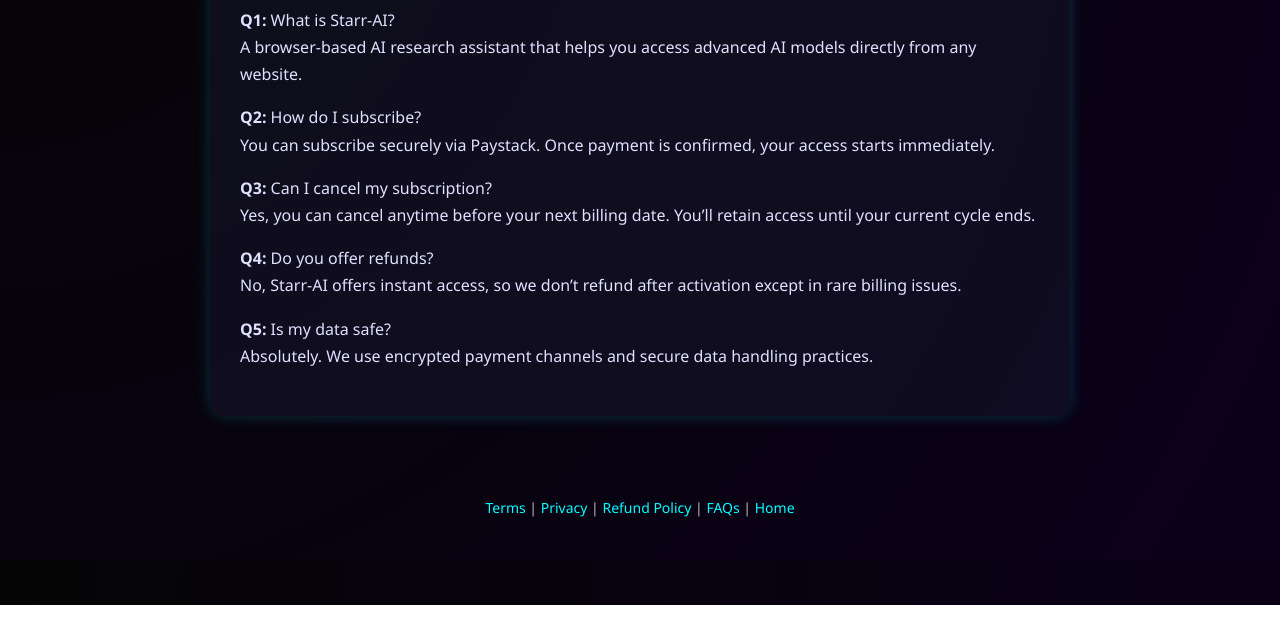
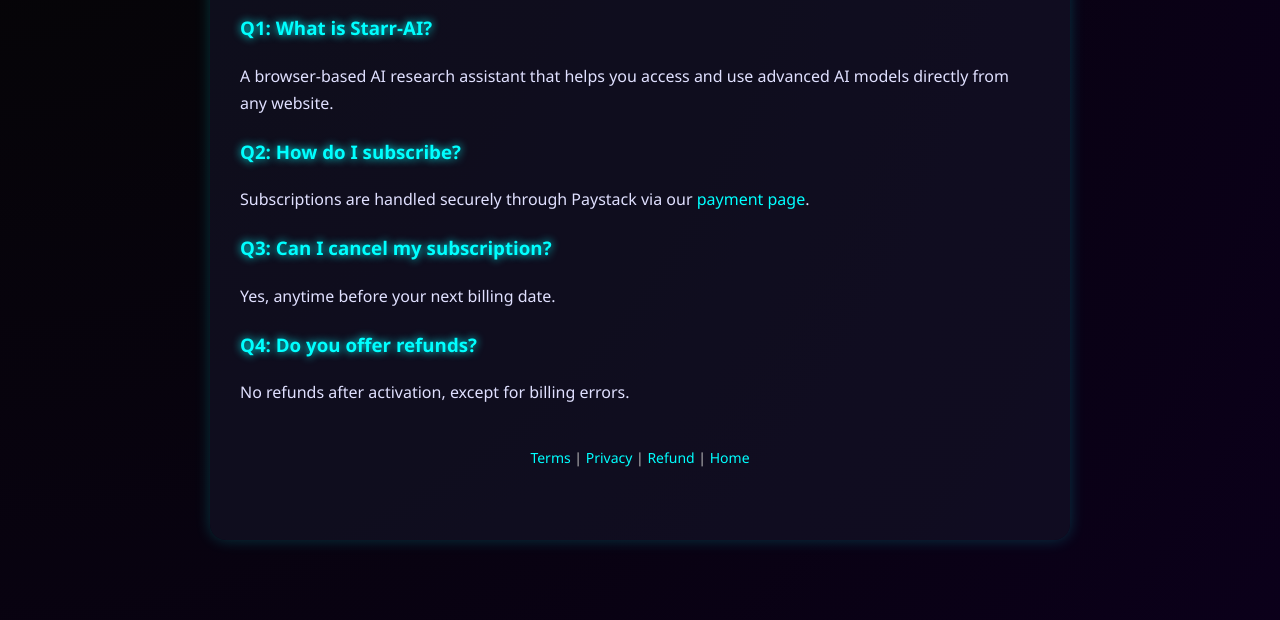
Before and after one commit to my-starr-ai/Starr-AI, a plain HTML site: page faqs.html in a window 1280 px wide. Shown: the part 195-815 px from the top of the page. Drawn offline with Linux system fonts and the light colour scheme.

Commit message:
Update faqs.html

```diff
--- a/faqs.html
+++ b/faqs.html
@@ -2,35 +2,31 @@
 <html lang="en">
 <head>
   <meta charset="UTF-8">
-  <meta name="viewport" content="width=device-width, initial-scale=1.0">
   <title>FAQs | Starr-AI</title>
   <link rel="stylesheet" href="assets/style.css">
 </head>
 <body>
-  <header><h1>Frequently Asked Questions</h1></header>
   <div class="container">
-    <p><strong>Q1:</strong> What is Starr-AI?<br>
-    A browser-based AI research assistant that helps you access advanced AI models directly from any website.</p>
+    <h1>Frequently Asked Questions (FAQs)</h1>
 
-    <p><strong>Q2:</strong> How do I subscribe?<br>
-    You can subscribe securely via Paystack. Once payment is confirmed, your access starts immediately.</p>
+    <h3>Q1: What is Starr-AI?</h3>
+    <p>A browser-based AI research assistant that helps you access and use advanced AI models directly from any website.</p>
 
-    <p><strong>Q3:</strong> Can I cancel my subscription?<br>
-    Yes, you can cancel anytime before your next billing date. You’ll retain access until your current cycle ends.</p>
+    <h3>Q2: How do I subscribe?</h3>
+    <p>Subscriptions are handled securely through Paystack via our <a href="pay.html">payment page</a>.</p>
 
-    <p><strong>Q4:</strong> Do you offer refunds?<br>
-    No, Starr-AI offers instant access, so we don’t refund after activation except in rare billing issues.</p>
+    <h3>Q3: Can I cancel my subscription?</h3>
+    <p>Yes, anytime before your next billing date.</p>
 
-    <p><strong>Q5:</strong> Is my data safe?<br>
-    Absolutely. We use encrypted payment channels and secure data handling practices.</p>
+    <h3>Q4: Do you offer refunds?</h3>
+    <p>No refunds after activation, except for billing errors.</p>
+
+    <div class="footer-links">
+      <a href="terms.html">Terms</a> |
+      <a href="privacy.html">Privacy</a> |
+      <a href="refund.html">Refund</a> |
+      <a href="index.html">Home</a>
+    </div>
   </div>
-
-  <footer>
-    <a href="terms.html">Terms</a> |
-    <a href="privacy.html">Privacy</a> |
-    <a href="refund.html">Refund Policy</a> |
-    <a href="faqs.html">FAQs</a> |
-    <a href="index.html">Home</a>
-  </footer>
 </body>
 </html>
```
